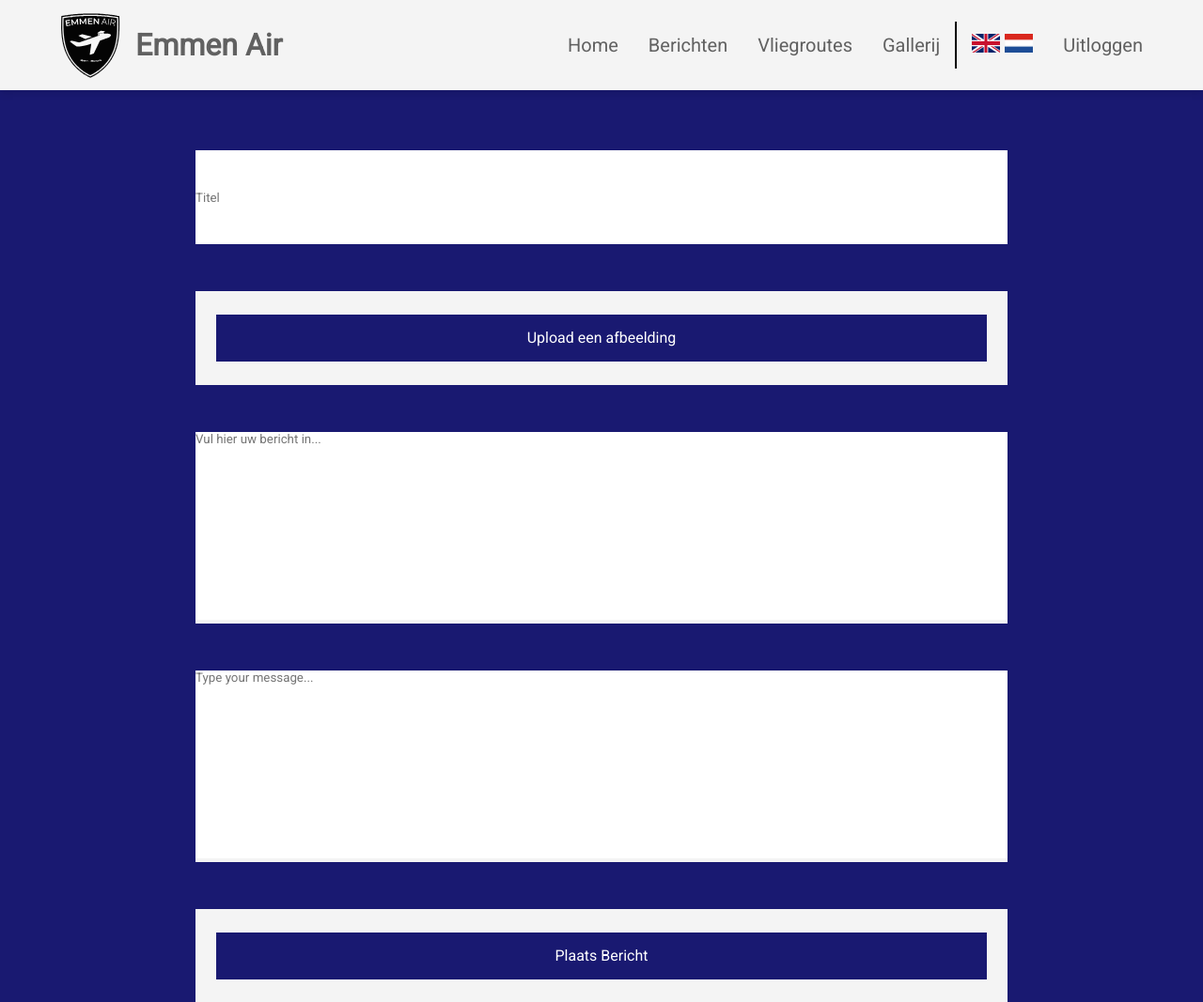
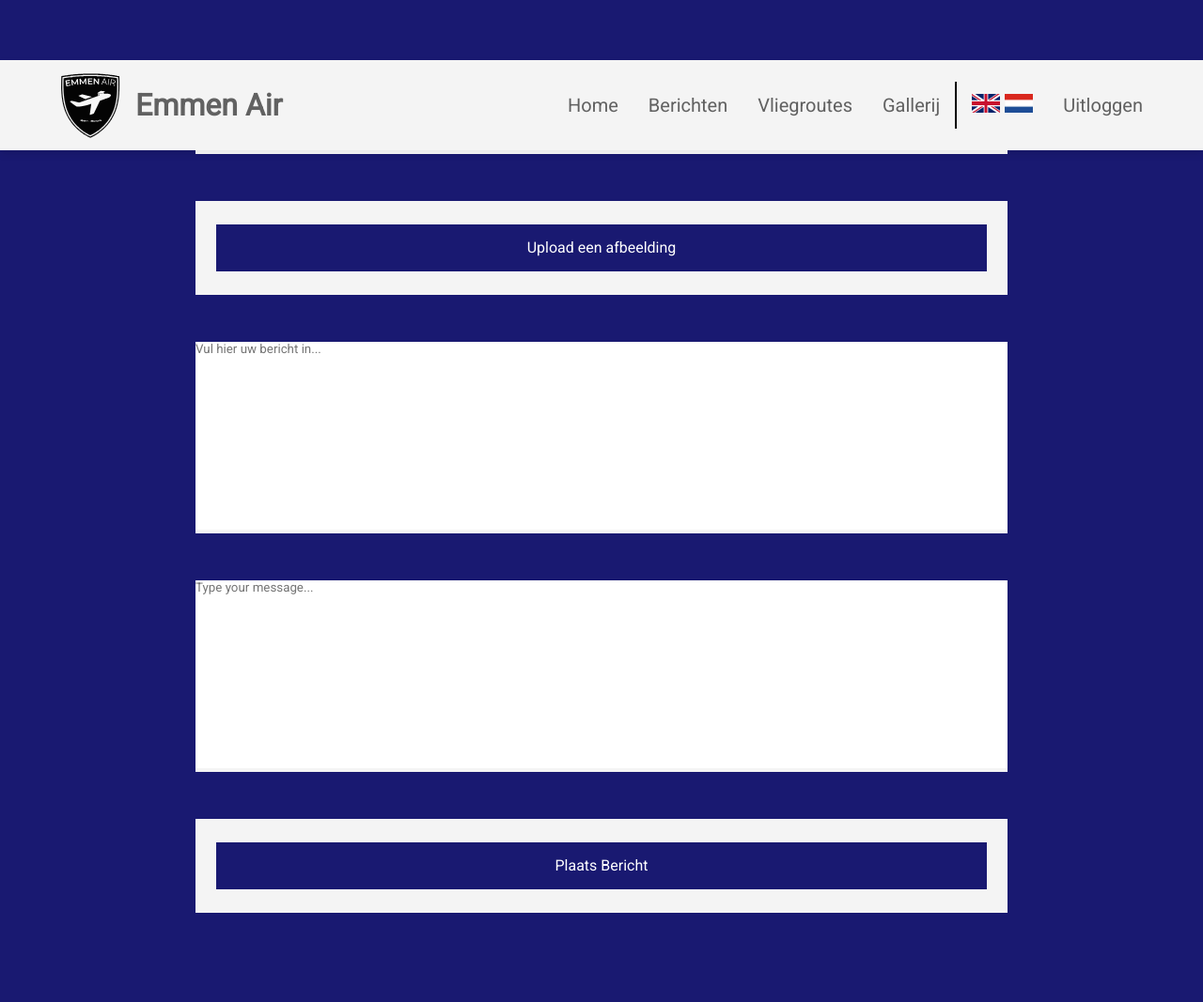
Before and after one commit to StendenRepo/Emmen-air, a PHP site: page /formberichten.php in a window 1280 px wide. Shown: the top 1067 px of the page at 94% size. After the commit the page ends 972 px from the top, so only its background shows below. Run offline with PHP 8.4, Linux system fonts and the light colour scheme; some libraries are stand-ins or nearby versions.

Commit message:
header beweegt nu mee wanneer gescrolld wordt. De pagina's waarop de header staat moeten even aangepast worden ivm position fixed

```diff
--- a/public/stylesheet.css
+++ b/public/stylesheet.css
@@ -130,6 +130,9 @@ body {
 }
 
 header {
+  position: fixed;
+  z-index: 10;
+  width: 100%;
   height: 8vh;
   background-color: #f4f4f4;
   display: flex;
```
